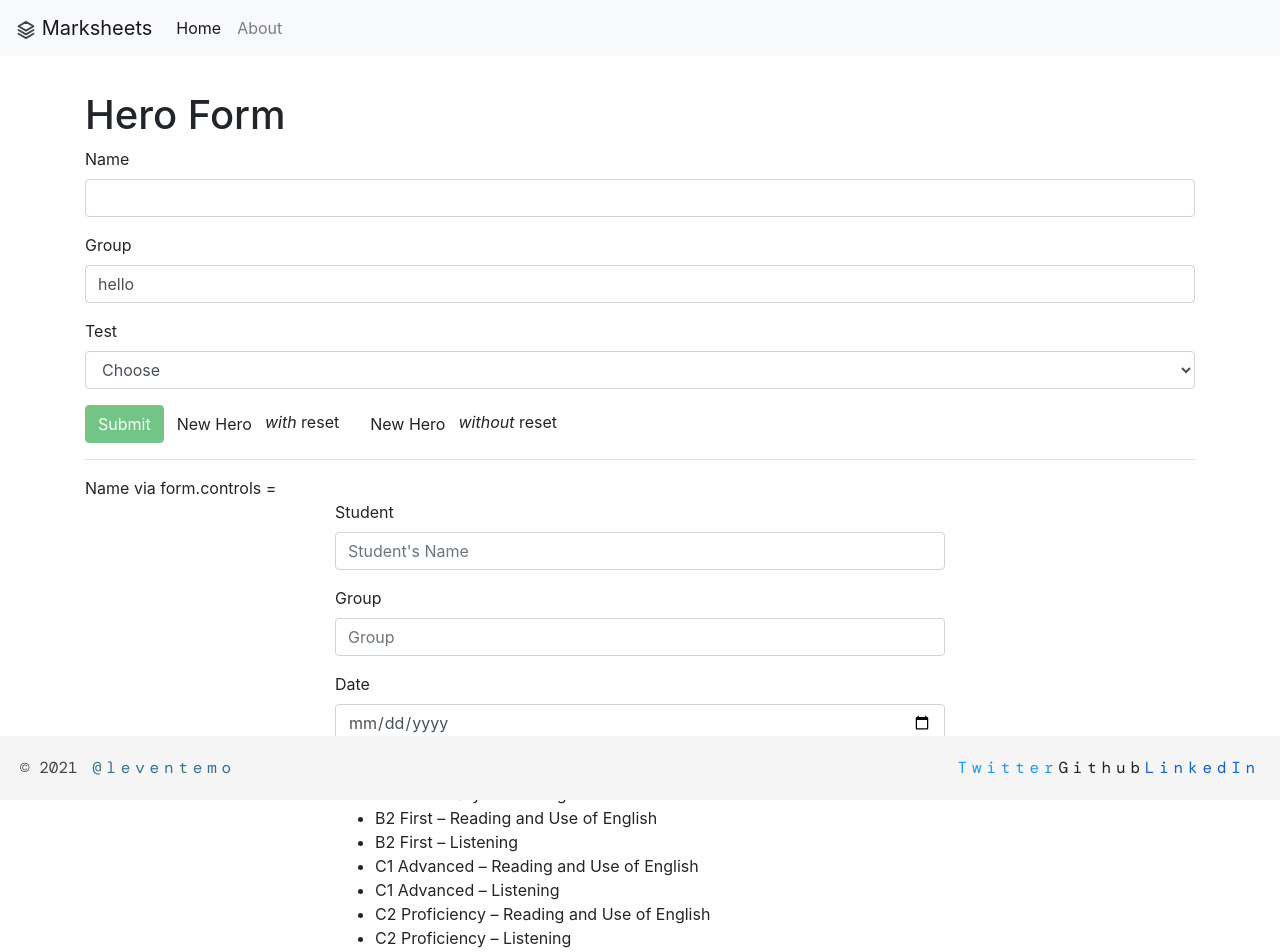
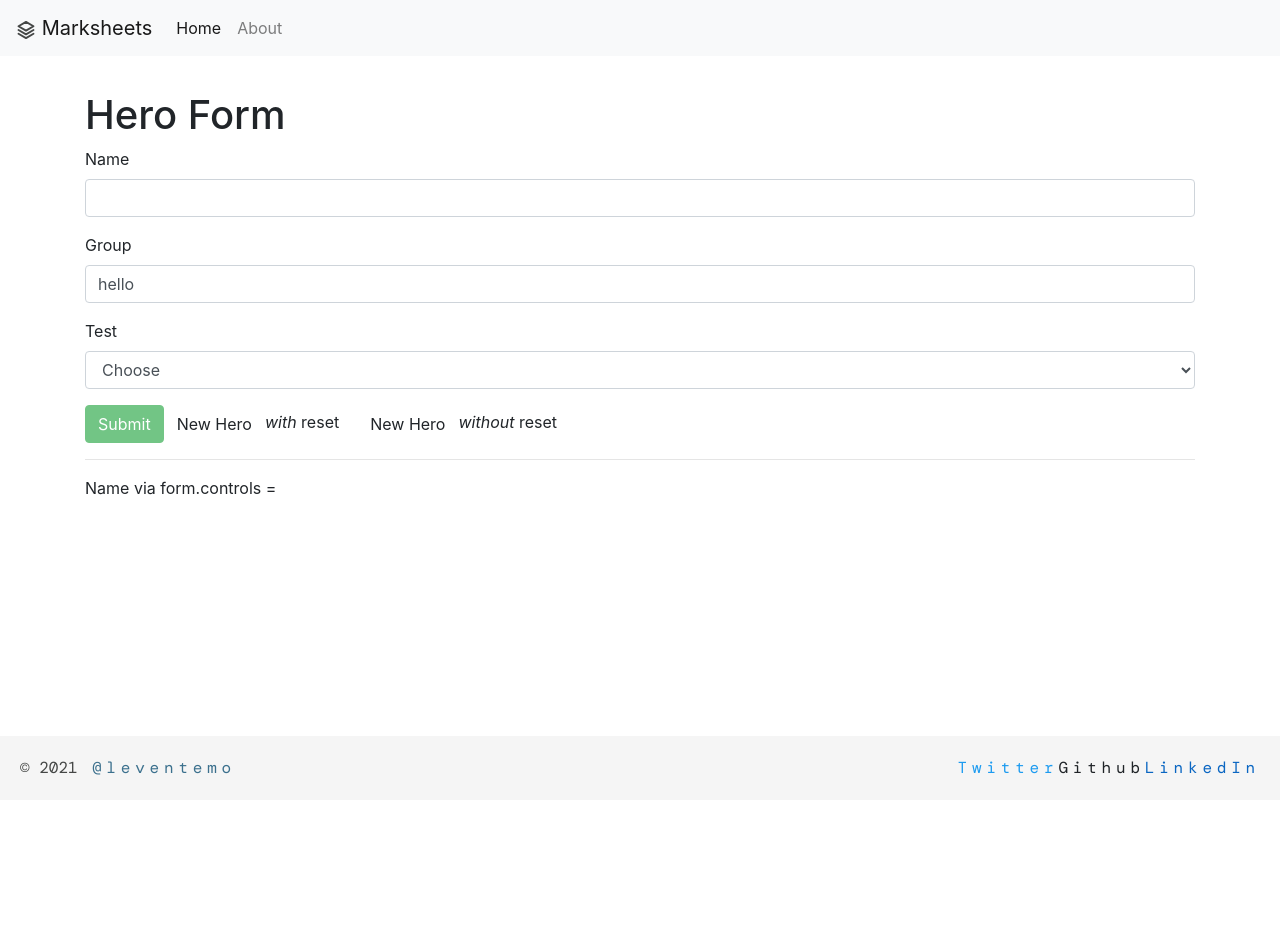
Before and after one commit to leventemo/marksheets-ng, an Angular app: page / in a window 1280 px wide. Shown: the top 952 px of the page. After the commit the page ends 800 px from the top, so only its background shows below. Built offline with nearby package versions, Linux system fonts and the light colour scheme; a web font is replaced by a local one.

Commit message:
implement first-form

```diff
--- a/src/app/_helpers/templates.ts
+++ b/src/app/_helpers/templates.ts
@@ -118,6 +118,6 @@ const c2Listening = {
   ]
 }
 
-/* export const languageTestModel = { b1Reading: b1Reading, b1Listening: b1Listening, b2ReadingAndUse: b2ReadingAndUse, b2Listening: b2Listening, c1ReadingAndUse: c1ReadingAndUse, c1Listening: c1Listening, c2ReadingAndUse: c2ReadingAndUse, c2Listening: c2Listening }; */
+export const LanguageTestModel = { b1Reading: b1Reading, b1Listening: b1Listening, b2ReadingAndUse: b2ReadingAndUse, b2Listening: b2Listening, c1ReadingAndUse: c1ReadingAndUse, c1Listening: c1Listening, c2ReadingAndUse: c2ReadingAndUse, c2Listening: c2Listening };
 
-export const LanguageTestModelList = [b1Reading, b1Listening, b2ReadingAndUse, b2Listening, c1ReadingAndUse, c1Listening, c2ReadingAndUse, c2Listening];
+/* export const LanguageTestModelList = [b1Reading, b1Listening, b2ReadingAndUse, b2Listening, c1ReadingAndUse, c1Listening, c2ReadingAndUse, c2Listening]; */
--- a/src/app/first-form/first-form.component.html
+++ b/src/app/first-form/first-form.component.html
@@ -19,7 +19,7 @@
         <label for="test">Test</label>
         <select class="form-control" id="test" required [(ngModel)]="model.test" name="test" #test="ngModel">
           <option [value]="null" disabled>Choose</option>
-          <option *ngFor="let item of languageTestModelList" [value]="model.test">{{item}}</option>
+          <option *ngFor="let item of languageTestModelList" [value]="item">{{item}}</option>
         </select>
         <div [hidden]="test.valid || test.pristine" class="alert alert-danger">
           Test is required
--- a/src/app/first-form/first-form.component.ts
+++ b/src/app/first-form/first-form.component.ts
@@ -1,6 +1,6 @@
 import { Component, OnInit } from '@angular/core';
 import { Hero } from '../_helpers/hero';
-import { LanguageTestModelList } from '../_helpers/templates';
+import { LanguageTestModel } from '../_helpers/templates';
 import { FormControl } from '@angular/forms';
 
 @Component({
@@ -9,7 +9,7 @@ import { FormControl } from '@angular/forms';
   styleUrls: ['./first-form.component.css']
 })
 export class FirstFormComponent {
-  languageTestModelList = LanguageTestModelList.map(x => x.testName);;
+  languageTestModelList = Object.keys(LanguageTestModel);
 
   model = new Hero(0, '', 'hello', new Date(), null);
 
@@ -33,7 +33,7 @@ export class FirstFormComponent {
   //   Name via form.controls = {{showFormControls(heroForm)}}
   showFormControls(form: any) {
     return form && form.controls.name &&
-    form.controls.name.value; // Dr. IQ
+      form.controls.name.value; // Dr. IQ
   }
 
   /////////////////////////////
--- a/src/app/home/home.component.html
+++ b/src/app/home/home.component.html
@@ -8,7 +8,7 @@
 
   <first-form></first-form>
 
-  <div class="container-fluid">
+  <!-- <div class="container-fluid">
     <div class="row">
       <div class="col"></div>
       <div class="col-lg-6 col-md-8 col-sm-10">
@@ -63,5 +63,5 @@
       </div>
       <div class="col"></div>
     </div>
-  </div>
+  </div> -->
 </div>
--- a/src/app/home/home.component.ts
+++ b/src/app/home/home.component.ts
@@ -1,6 +1,5 @@
 import { Component, OnInit } from '@angular/core';
 import { Utils } from '../_helpers/utils';
-import { LanguageTestModelList } from '../_helpers/templates';
 import { FirstFormComponent } from '../first-form/first-form.component';
 
 @Component({
@@ -10,12 +9,11 @@ import { FirstFormComponent } from '../first-form/first-form.component';
 })
 export class HomeComponent implements OnInit {
 
-  languageTestModelList = LanguageTestModelList;
 
   constructor() { }
 
   ngOnInit(): void {
-    console.log(LanguageTestModelList);
+
   }
 
 }
```
